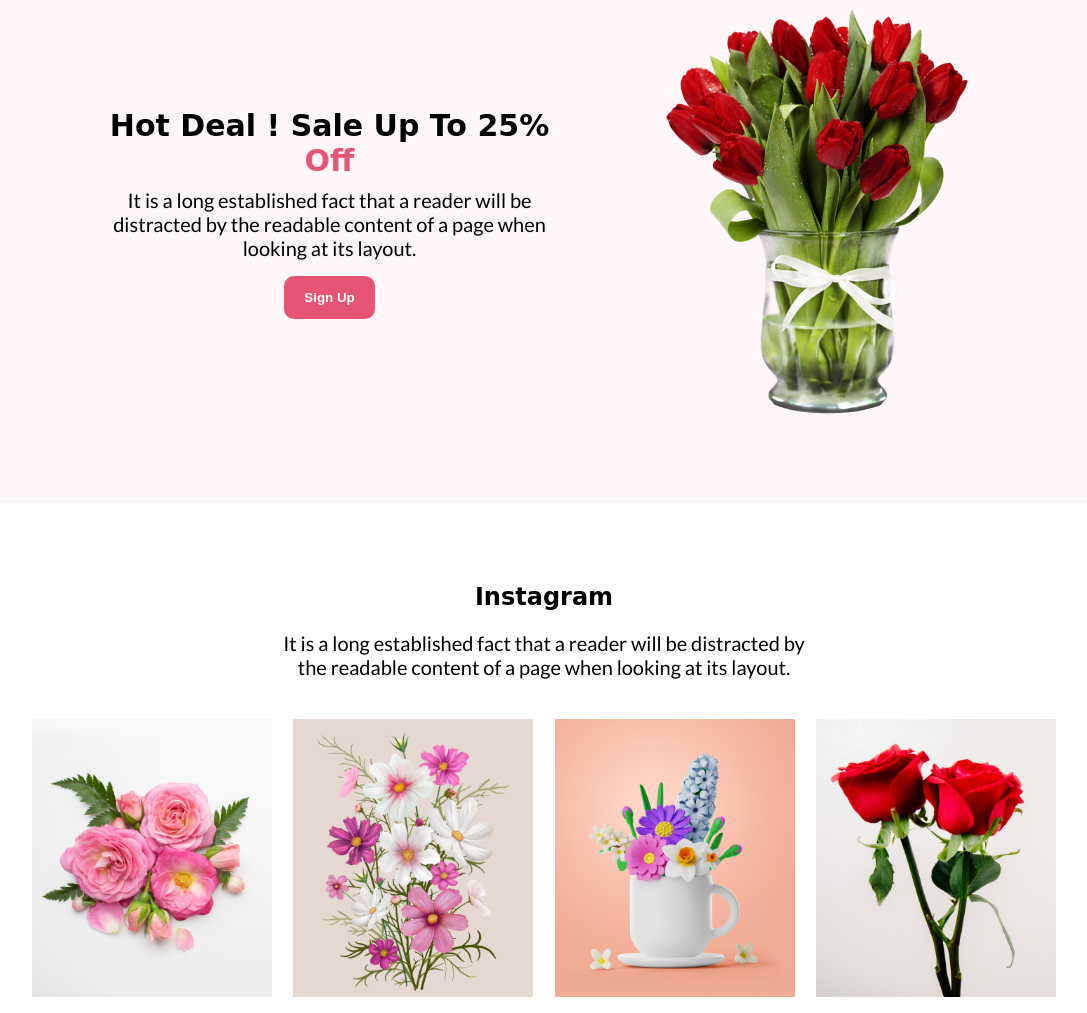
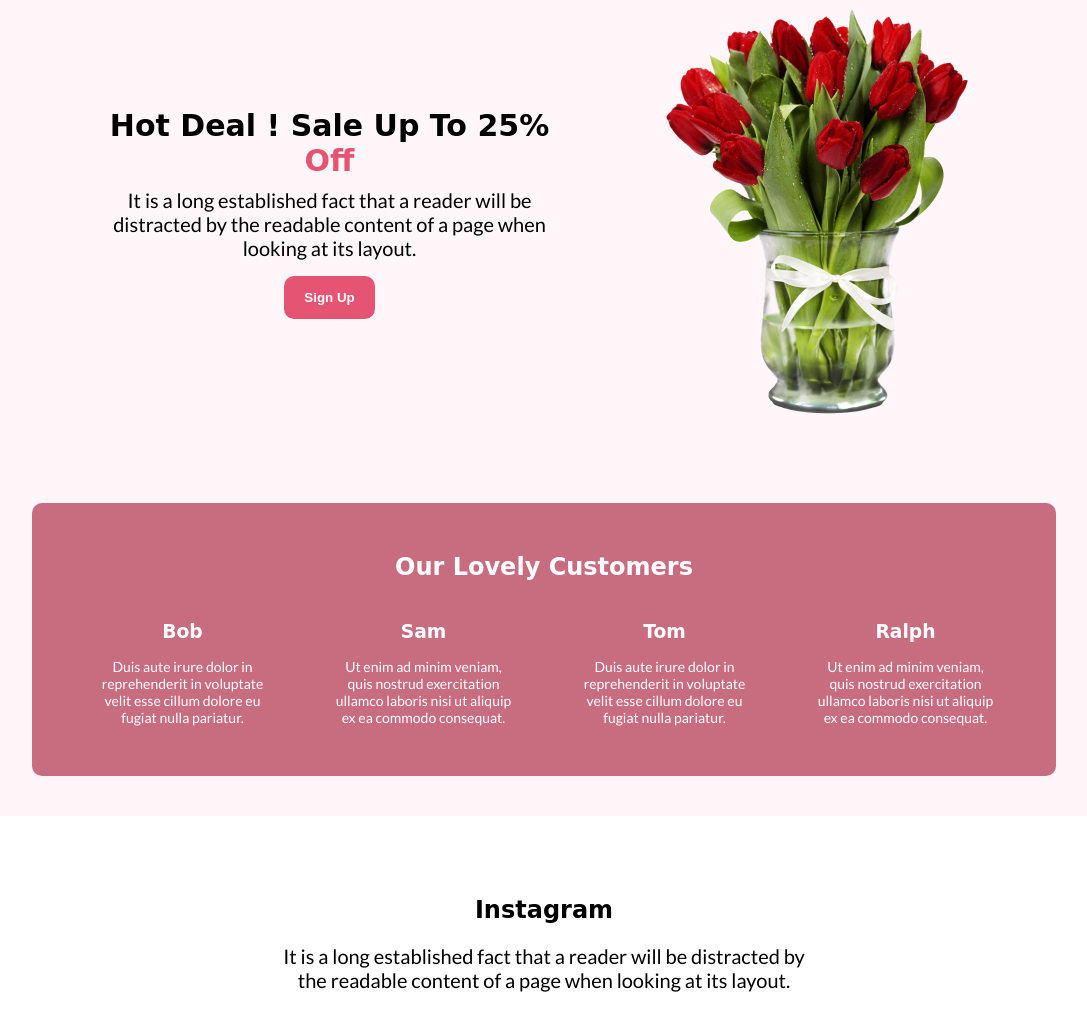
Before and after one commit to Jerinislam05/flower-shop-assignment-1, a plain HTML site: page index.html in a window 1280 px wide. Shown: the part 1410-2423 px from the top of the page, without its empty margins (96-1183 px from the left). Drawn offline with Linux system fonts and the light colour scheme; a web font is replaced by a local one.

Commit message:
added bonus testimonial section

```diff
--- a/index.html
+++ b/index.html
@@ -84,6 +84,44 @@
           </div>
           <img src="./Flower-Asset/pngwing 8.png" alt="" />
         </div>
+
+        <!-- Bonus Section -->
+        <div class="tes-wrap container">
+          <div class="tes-content">
+            <h2>Our Lovely Customers</h2>
+            <div class="tes-box">
+              <div>
+                <h3>Bob</h3>
+                <p>
+                  Duis aute irure dolor in reprehenderit in voluptate velit esse
+                  cillum dolore eu fugiat nulla pariatur.
+                </p>
+              </div>
+              <div>
+                <h3>Sam</h3>
+                <p>
+                  Ut enim ad minim veniam, quis nostrud exercitation ullamco
+                  laboris nisi ut aliquip ex ea commodo consequat.
+                </p>
+              </div>
+              <div>
+                <h3>Tom</h3>
+                <p>
+                  Duis aute irure dolor in reprehenderit in voluptate velit esse
+                  cillum dolore eu fugiat nulla pariatur.
+                </p>
+              </div>
+              <div>
+                <h3>Ralph</h3>
+                <p>
+                  Ut enim ad minim veniam, quis nostrud exercitation ullamco
+                  laboris nisi ut aliquip ex ea commodo consequat.
+                </p>
+              </div>
+            </div>
+          </div>
+        </div>
+        <!-- Bonus Section end -->
       </section>
       <div class="social-link">
         <div>
--- a/styles.css
+++ b/styles.css
@@ -85,6 +85,7 @@ section.header-container {
 .deal-wrap {
   background-color: #fef6f8;
   margin-top: 68px;
+  padding-bottom: 40px;
 }
 .deal-container {
   display: flex;
@@ -96,6 +97,26 @@ section.header-container {
 }
 .text-2 {
   width: 440px;
+}
+.tes-wrap {
+  background-color: #c86c80;
+  color: white;
+  border-radius: 10px;
+}
+.tes-content {
+  padding: 50px 30px;
+  text-align: center;
+}
+.tes-box {
+  margin-top: 40px;
+  display: flex;
+  justify-content: space-around;
+  align-items: center;
+}
+.tes-box p {
+  margin-top: 16px;
+  width: 180px;
+  font-size: 14px;
 }
 h2 span {
   color: #e55473;
```
